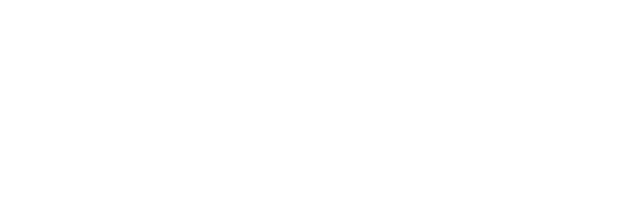
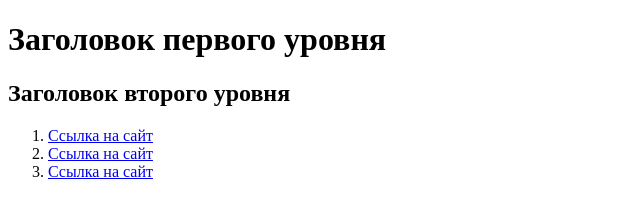
Before and after one commit to kkkzhsss/task-html, a website: page src/index.html in a window 1280 px wide. Shown: the whole page, without its empty margins (0-640 px from the left). Drawn offline with Linux system fonts and the light colour scheme.

Commit message:
html-file added

```diff
--- a/src/index.html
+++ b/src/index.html
@@ -1,7 +1,21 @@
-<!DOCTYPE html>
+<!doctype html>
 <html lang="en">
     <head>
         <title>HTML</title>
     </head>
-    <body></body>
+    <body>
+        <h1>Заголовок первого уровня</h1>
+        <h2>Заголовок второго уровня</h2>
+        <ol>
+            <li>
+                <a href="https://new-edu.sbis.ru/tensor/">Ссылка на сайт</a>
+            </li>
+            <li>
+                <a href="https://new-edu.sbis.ru/tensor/">Ссылка на сайт</a>
+            </li>
+            <li>
+                <a href="https://new-edu.sbis.ru/tensor/">Ссылка на сайт</a>
+            </li>
+        </ol>
+    </body>
 </html>
```
Also changed, not shown: 1 other file.
